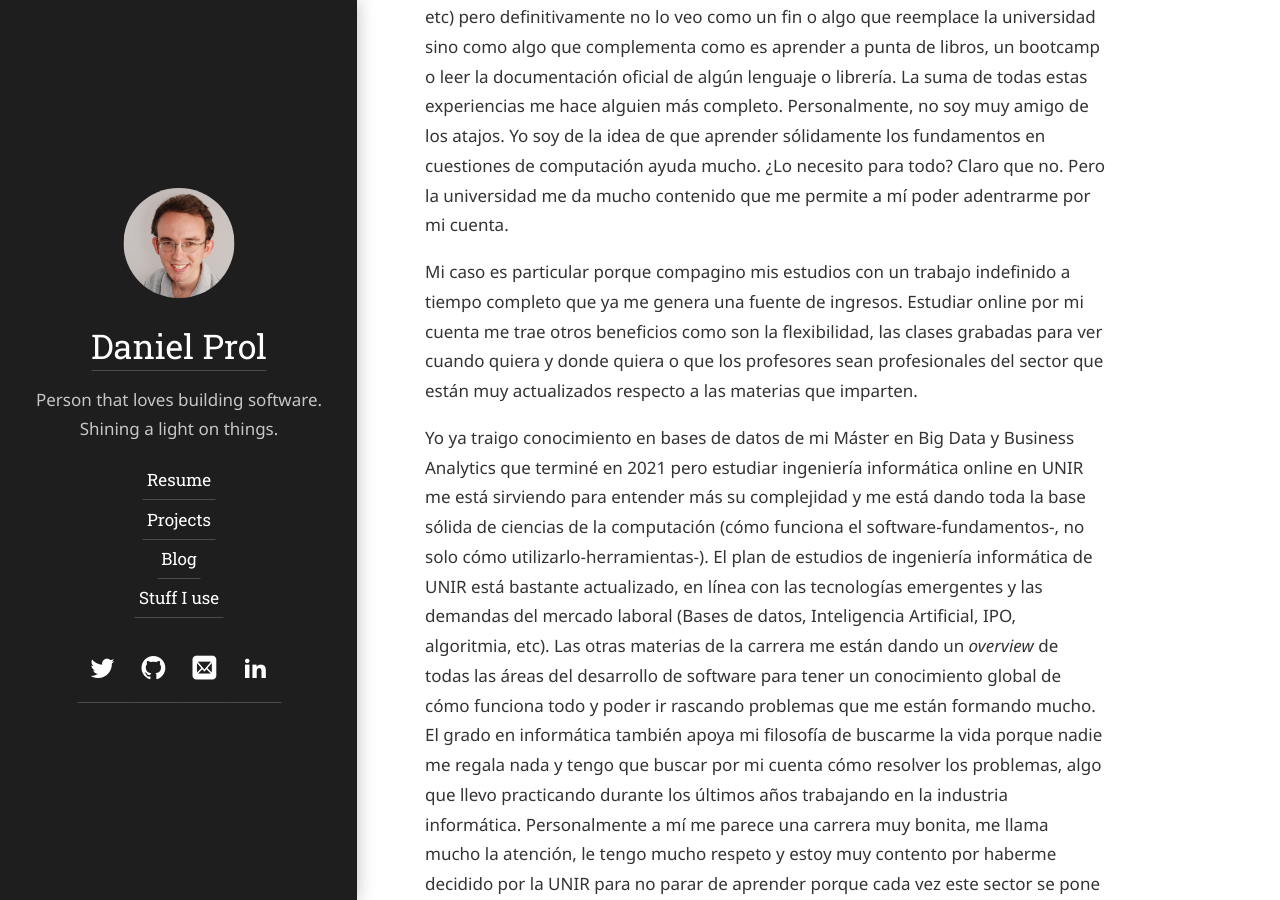
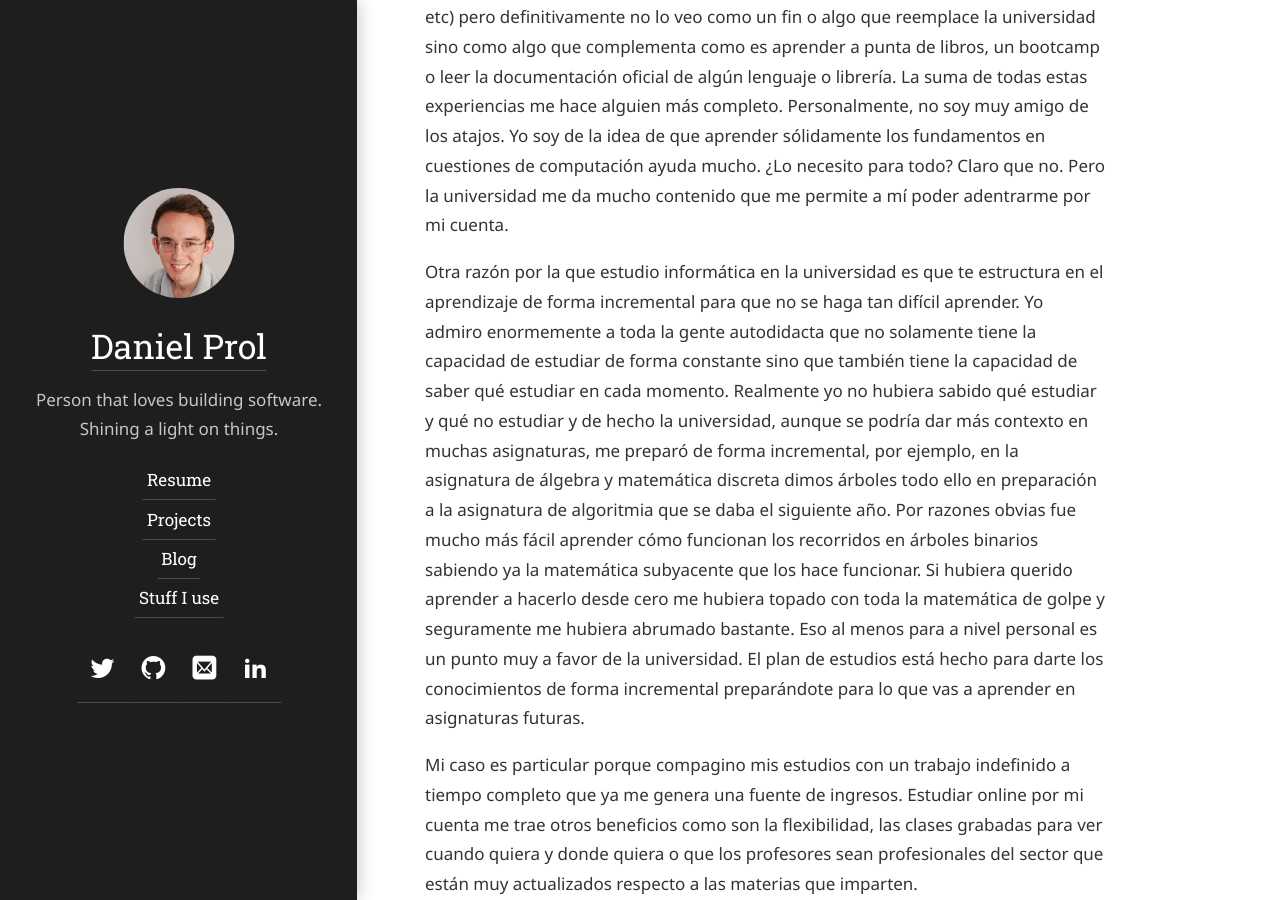
Before and after one commit to dprol/dprol.github.io, a Jekyll site: the page built from hydejack/_posts/2020-07-24-informatica.md, in a window 1280 px wide and 900 px high, scrolled down 2579 px. Built offline with Jekyll 4.4.1, drawn with Linux system fonts in a browser that asks for light colours; some web fonts are replaced.

Commit message:
Update 2020-07-24-informatica.md

```diff
--- a/hydejack/_posts/2020-07-24-informatica.md
+++ b/hydejack/_posts/2020-07-24-informatica.md
@@ -16,6 +16,8 @@ Me considero una persona con un gran incentivo de curiosidad intelectual. Realme
 
 La educación es la única inversión que garantiza que voy a crecer. Yo ya tengo un trabajo decente en una empresa cuya misión me convence y con personas que admiro pero quiero seguir mejorando y aprendiendo. Siempre he creído que la mejor manera de crecer profesionalmente es saber más y tener mejores conocimientos. Yo he sido un usuario muy activo de plataformas online (Platzi, DataCamp, Coursera, etc) pero definitivamente no lo veo como un fin o algo que reemplace la universidad sino como algo que complementa como es aprender a punta de libros, un bootcamp o leer la documentación oficial de algún lenguaje o librería. La suma de todas estas experiencias me hace alguien más completo. Personalmente, no soy muy amigo de los atajos. Yo soy de la idea de que aprender sólidamente los fundamentos en cuestiones de computación ayuda mucho. ¿Lo necesito para todo? Claro que no. Pero la universidad me da mucho contenido que me permite a mí poder adentrarme por mi cuenta.
 
+Otra razón por la que estudio informática en la universidad es que te estructura en el aprendizaje de forma incremental para que no se haga tan difícil aprender. Yo admiro enormemente a toda la gente autodidacta que no solamente tiene la capacidad de estudiar de forma constante sino que también tiene la capacidad de saber qué estudiar en cada momento. Realmente yo no hubiera sabido qué estudiar y qué no estudiar y de hecho la universidad, aunque se podría dar más contexto en muchas asignaturas, me preparó de forma incremental, por ejemplo, en la asignatura de álgebra y matemática discreta dimos árboles todo ello en preparación a la asignatura de algoritmia que se daba el siguiente año. Por razones obvias fue mucho más fácil aprender cómo funcionan los recorridos en árboles binarios sabiendo ya la matemática subyacente que los hace funcionar. Si hubiera querido aprender a hacerlo desde cero me hubiera topado con toda la matemática de golpe y seguramente me hubiera abrumado bastante. Eso al menos para a nivel personal es un punto muy a favor de la universidad. El plan de estudios está hecho para darte los conocimientos de forma incremental preparándote para lo que vas a aprender en asignaturas futuras.
+
 Mi caso es particular porque compagino mis estudios con un trabajo indefinido a tiempo completo que ya me genera una fuente de ingresos. Estudiar online por mi cuenta me trae otros beneficios como son la flexibilidad, las clases grabadas para ver cuando quiera y donde quiera o que los profesores sean profesionales del sector que están muy actualizados respecto a las materias que imparten.
 
 Yo ya traigo conocimiento en bases de datos de mi Máster en Big Data y Business Analytics que terminé en 2021 pero estudiar ingeniería informática online en UNIR me está sirviendo para entender más su complejidad y me está dando toda la base sólida de ciencias de la computación (cómo funciona el software-fundamentos-, no solo cómo utilizarlo-herramientas-). El plan de estudios de ingeniería informática de UNIR está bastante actualizado, en línea con las tecnologías emergentes y las demandas del mercado laboral (Bases de datos, Inteligencia Artificial, IPO, algoritmia, etc). Las otras materias de la carrera me están dando un *overview* de todas las áreas del desarrollo de software para tener un conocimiento global de cómo funciona todo y poder ir rascando problemas que me están formando mucho. El grado en informática también apoya mi filosofía de buscarme la vida porque nadie me regala nada y tengo que buscar por mi cuenta cómo resolver los problemas, algo que llevo practicando durante los últimos años trabajando en la industria informática. Personalmente a mí me parece una carrera muy bonita, me llama mucho la atención, le tengo mucho respeto y estoy muy contento por haberme decidido por la UNIR para no parar de aprender porque cada vez este sector se pone más complejo.
```
